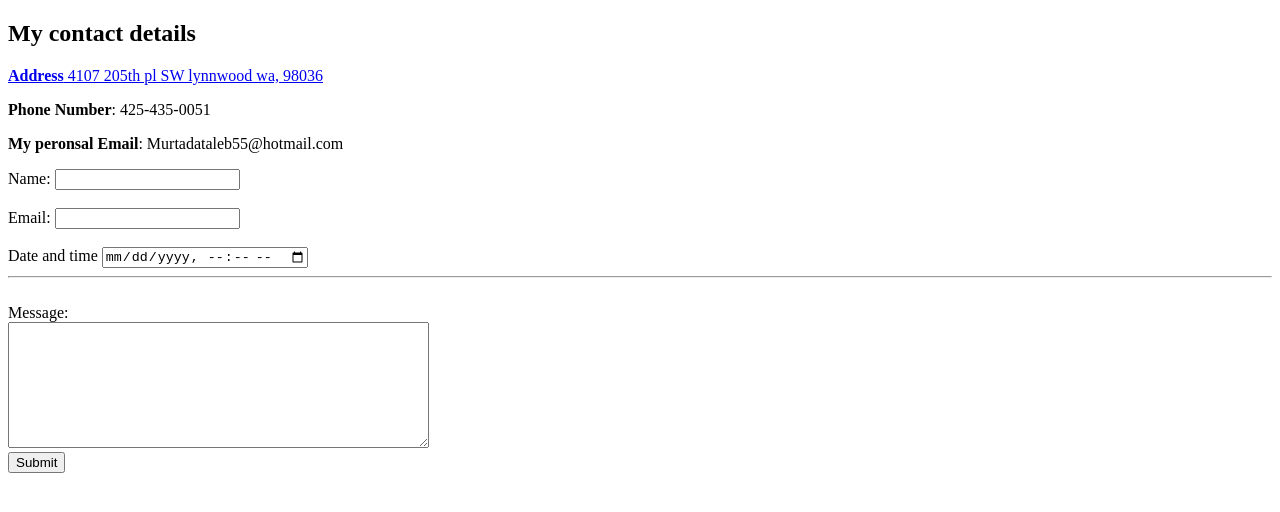
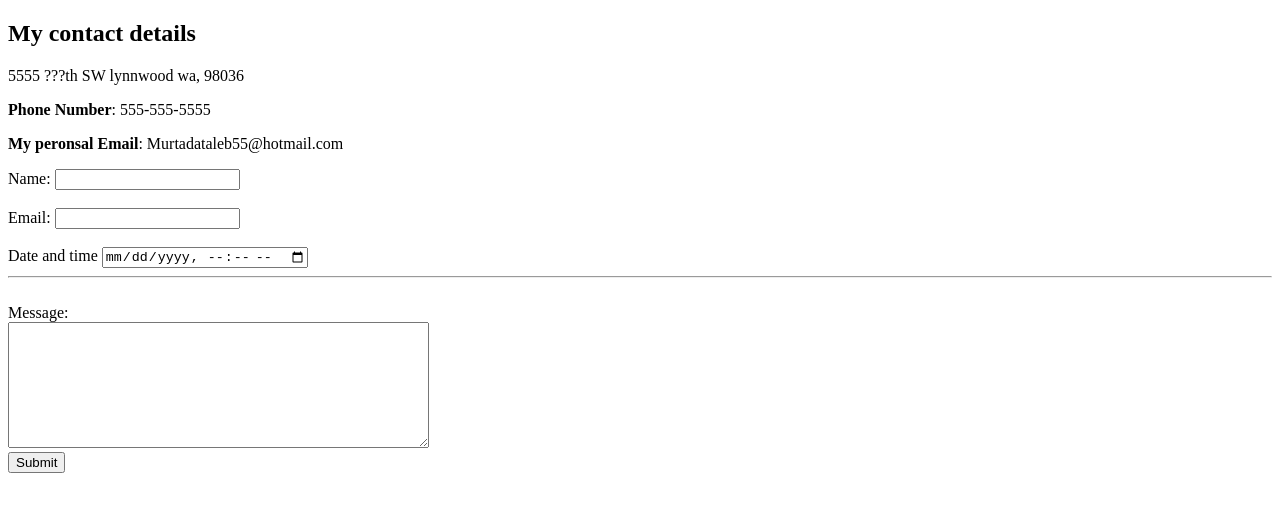
Before and after one commit to Darkwhole/CV, a plain HTML site: page Contact.html in a window 1280 px wide. Drawn offline with Linux system fonts and the light colour scheme.

Commit message:
Update Contact.html

```diff
--- a/Contact.html
+++ b/Contact.html
@@ -6,11 +6,8 @@
   </head>
   <body>
     <h2>My contact details</h2>
-<a href="https://www.google.com/maps/place/4107+205th+Pl+SW,+Lynnwood,+WA+98036/@47.
-8125273,-122.2907999,17z/data=!3m1!4b1!4m5!3m4!1s0x5490055c9c3aac93:0xab72764c9c79de75!8m2!3d47.
-8125273!4d-122.2886112"><strong>Address</strong> 4107 205th pl SW lynnwood wa, 98036
-</a>
-<p><strong>Phone Number</strong>: 425-435-0051</p>
+5555 ???th SW lynnwood wa, 98036
+<p><strong>Phone Number</strong>: 555-555-5555</p>
 <p><strong>My peronsal Email</strong>: Murtadataleb55@hotmail.com</p>
 
 <form class="" action="mailto:info@Murtadataleb55.com" method="post">
```
